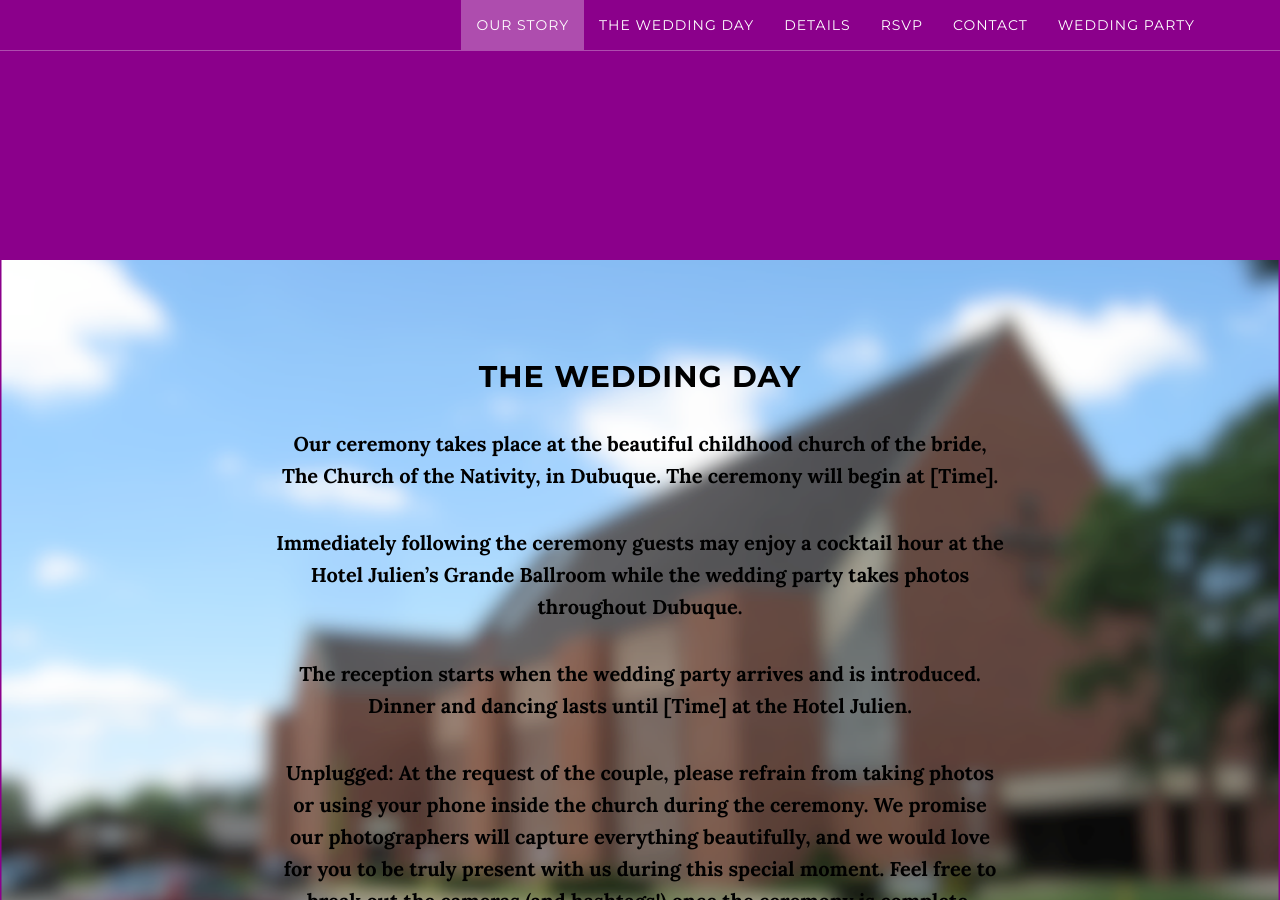
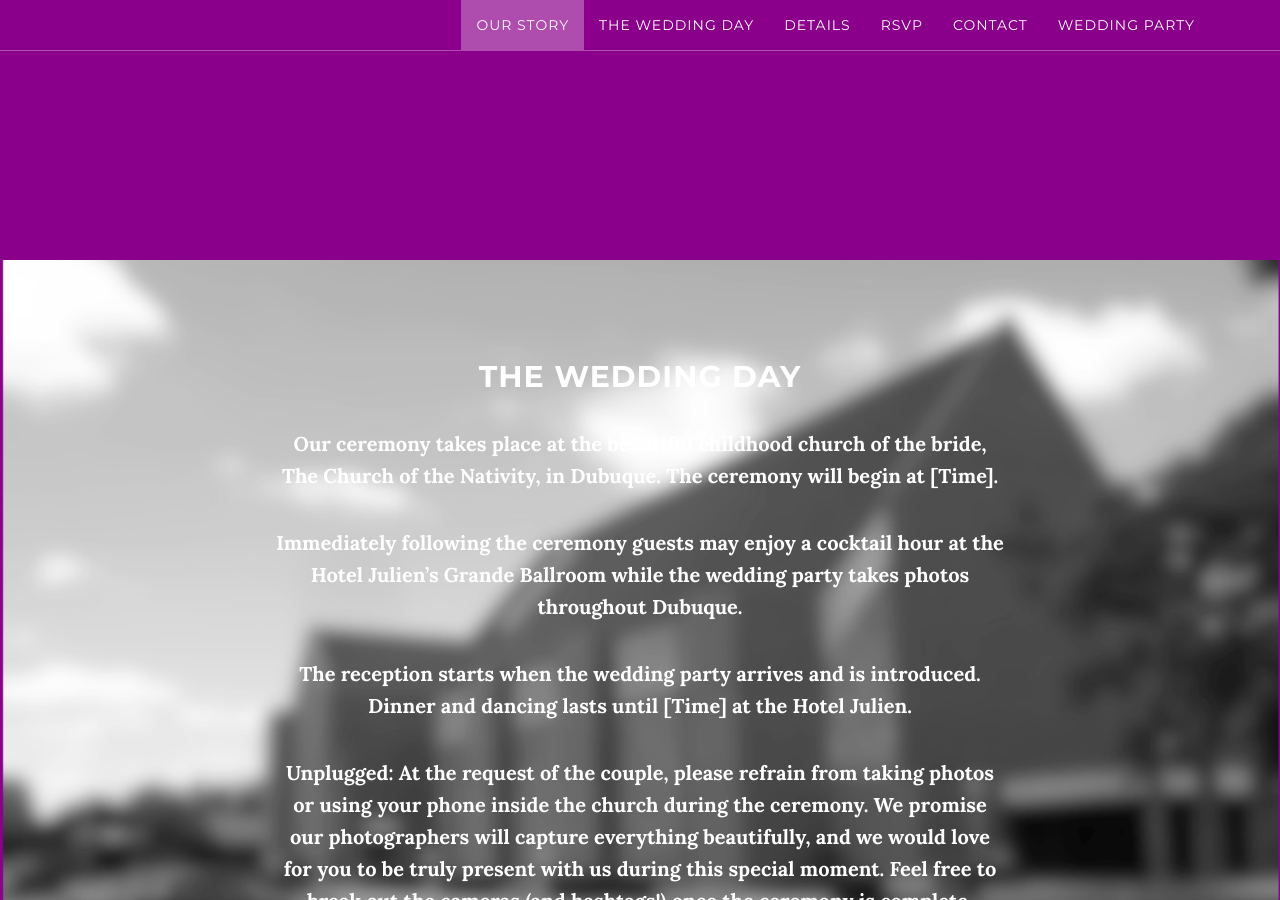
Before and after one commit to erikandmaureen/erikandmaureen.github.io, a Jekyll site: the page built from index.html, in a window 1280 px wide and 900 px high, scrolled down 1722 px. Built offline with Jekyll 4.4.1, drawn with Linux system fonts in a browser that asks for light colours.

Commit message:
changed wedding section to b&w

```diff
--- a/_includes/css/grayscale.css
+++ b/_includes/css/grayscale.css
@@ -268,9 +268,9 @@ a:focus {
 .weddingday-section {
     width: 100%;
     padding: 100px 0;
-    color: #000000;
+    color: #fff;
     font-weight: 700;
-    background: url(/img/nativity-blur.png) no-repeat center center scroll;
+    background: url(/img/nativity-blur-bw.png) no-repeat center center scroll;
     background-color: {{ site.color.primary-dark }};
     -webkit-background-size: cover;
     -moz-background-size: cover;
```
Also changed, not shown: img/nativity-blur-bw.png (added).
